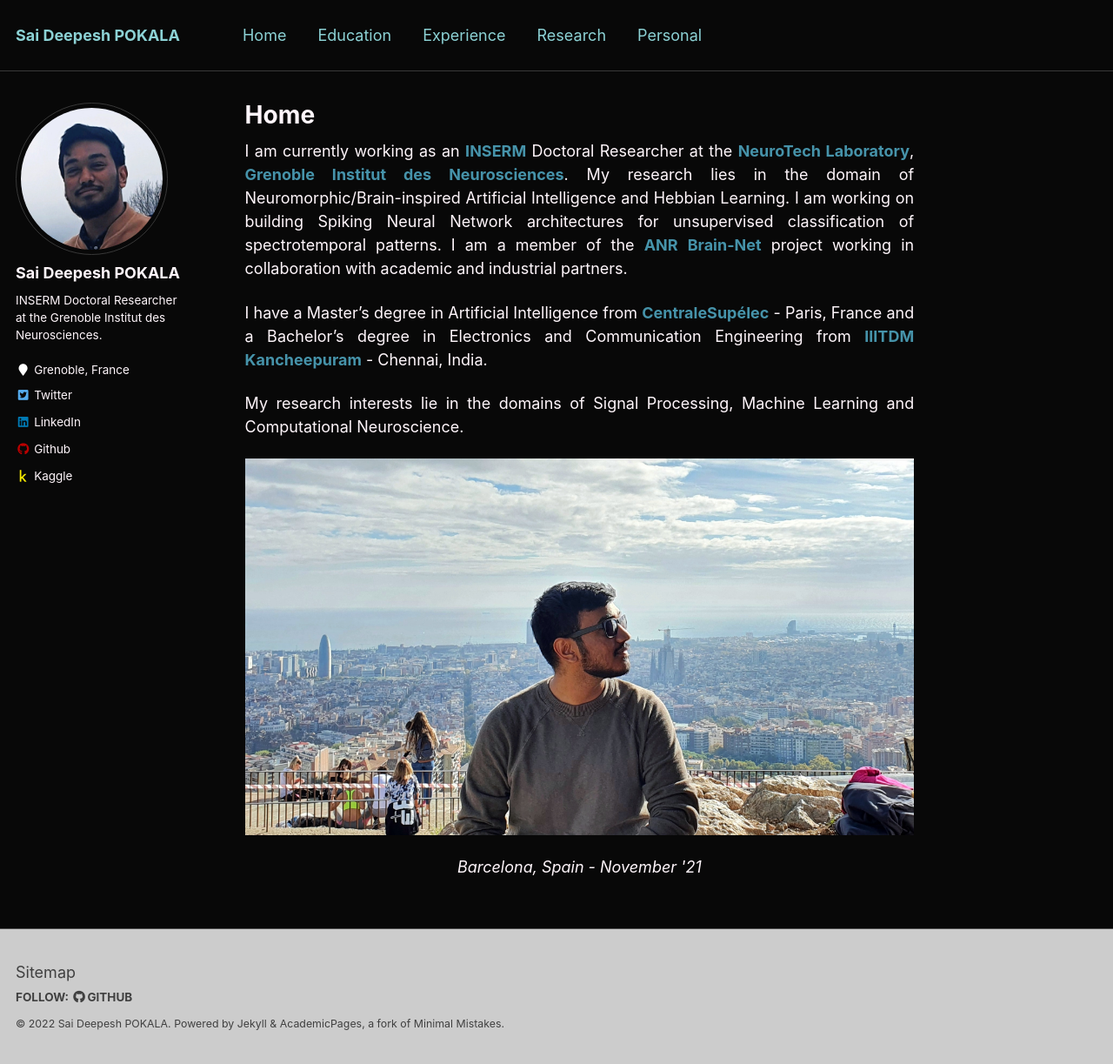
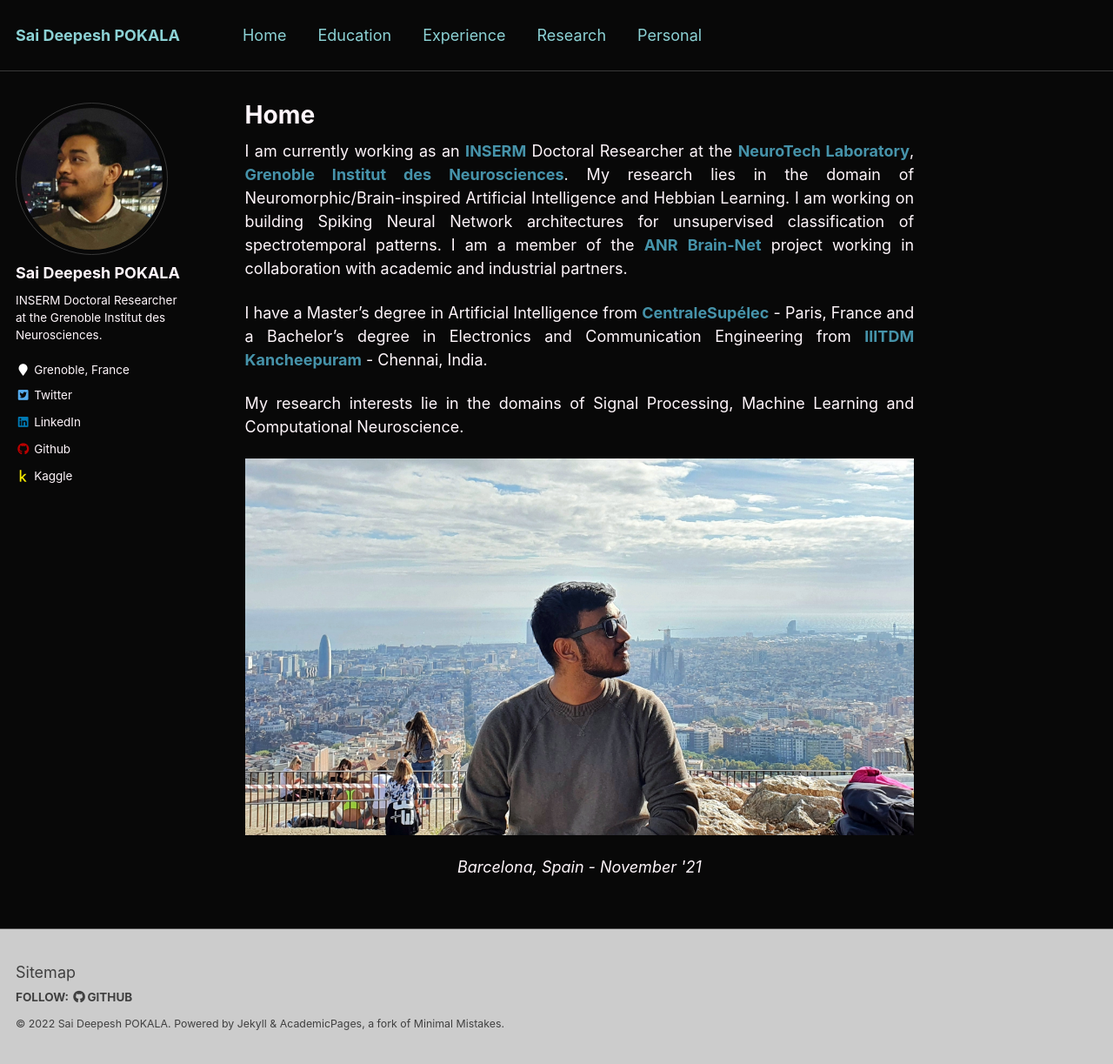
Before and after one commit to saideepesh/saideepesh.github.io, a Jekyll site: the page built from _pages/about.md, in a window 1280 px wide and 1223 px high. Shown: the whole window at 87% size. Built offline with Jekyll 4.4.1, drawn with Linux system fonts in a browser that asks for light colours.

Commit message:
pic update

```diff
--- a/_config.yml
+++ b/_config.yml
@@ -85,7 +85,7 @@ analytics:
 # Site Author
 author:
   name             : "Sai Deepesh POKALA"
-  avatar           : "Autrans.jpg"
+  avatar           : "London.jpeg"
   bio              : "INSERM Doctoral Researcher at the Grenoble Institut des Neurosciences."
   location         : "Grenoble, France"
   employer         :
```
